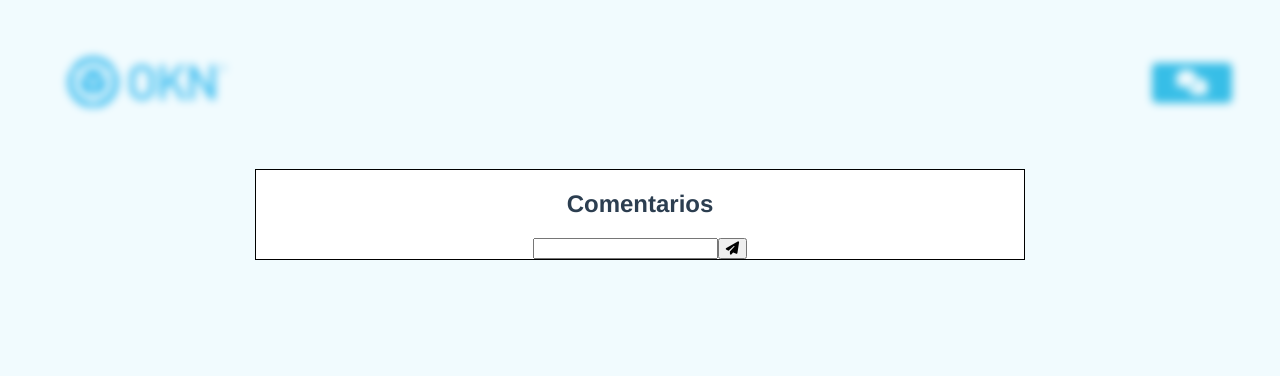
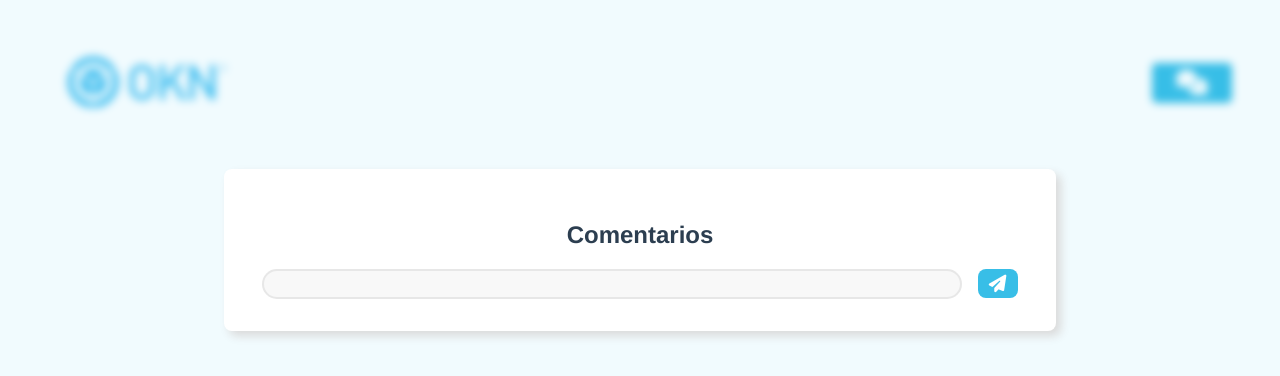
Before and after one commit to PauGarciaMartinez/okn-learning-modal, a Vue app: page / in a window 1280 px wide. Both pictures are taken after a click on the button 1192 px from the left and 82 px from the top of the page. Shown: the top 376 px of the page. Built offline with nearby package versions, Linux system fonts and the light colour scheme.

Commit message:
Finish styling input and btn

```diff
--- a/src/App.vue
+++ b/src/App.vue
@@ -68,6 +68,7 @@ header {
   color: white;
   border: 0px solid black;
   border-radius: 0.3rem;
+  outline: none;
   cursor: pointer;
   transition: 0.3s;
 }
--- a/src/components/Input.vue
+++ b/src/components/Input.vue
@@ -1,7 +1,9 @@
 <template>
   <form>
-    <input type="text" class="input-msg">
-    <button>
+    <input
+      type="text"
+      class="input-msg">
+    <button class="input-btn">
       <i class="fas fa-paper-plane"></i>
     </button>
   </form>
@@ -17,5 +19,42 @@ export default {
 </script>
 
 <style>
+form {
+  display: flex;
+  flex-direction: row;
+  justify-content: center;
+  align-items: center;
+  gap: 1rem;
+}
 
+.input-msg {
+  width: 90%;
+  height: 1.5rem;
+  border: 2px solid rgba(128, 128, 128, 0.144);
+  border-radius: 1rem;
+  background-color: rgb(248, 248, 248);
+  outline: none;
+  text-indent: 1rem;
+}
+
+.input-btn {
+  width: 2.5rem;
+  height: 1.8rem;
+  border: 0px solid black;
+  border-radius: 0.5rem;
+  background-color: rgb(56, 190, 231);
+  outline: none;
+  transition: 0.2s;
+}
+
+.input-btn:hover {
+  background-color: rgb(9, 96, 122);
+  cursor: pointer;
+  transition: 0.2s;
+}
+
+.fa-paper-plane {
+  font-size: 1.1rem;
+  color: white;
+}
 </style>
--- a/src/components/Modal.vue
+++ b/src/components/Modal.vue
@@ -44,7 +44,9 @@ export default {
   width: 60%;
   max-width: 1200px;
   margin: 0 auto;
-  border: 1px solid black;
+  padding: 2rem;
+  border-radius: 0.5rem;
+  box-shadow: 5px 5px 10px rgb(218, 218, 218);
 }
 
 </style>
```
